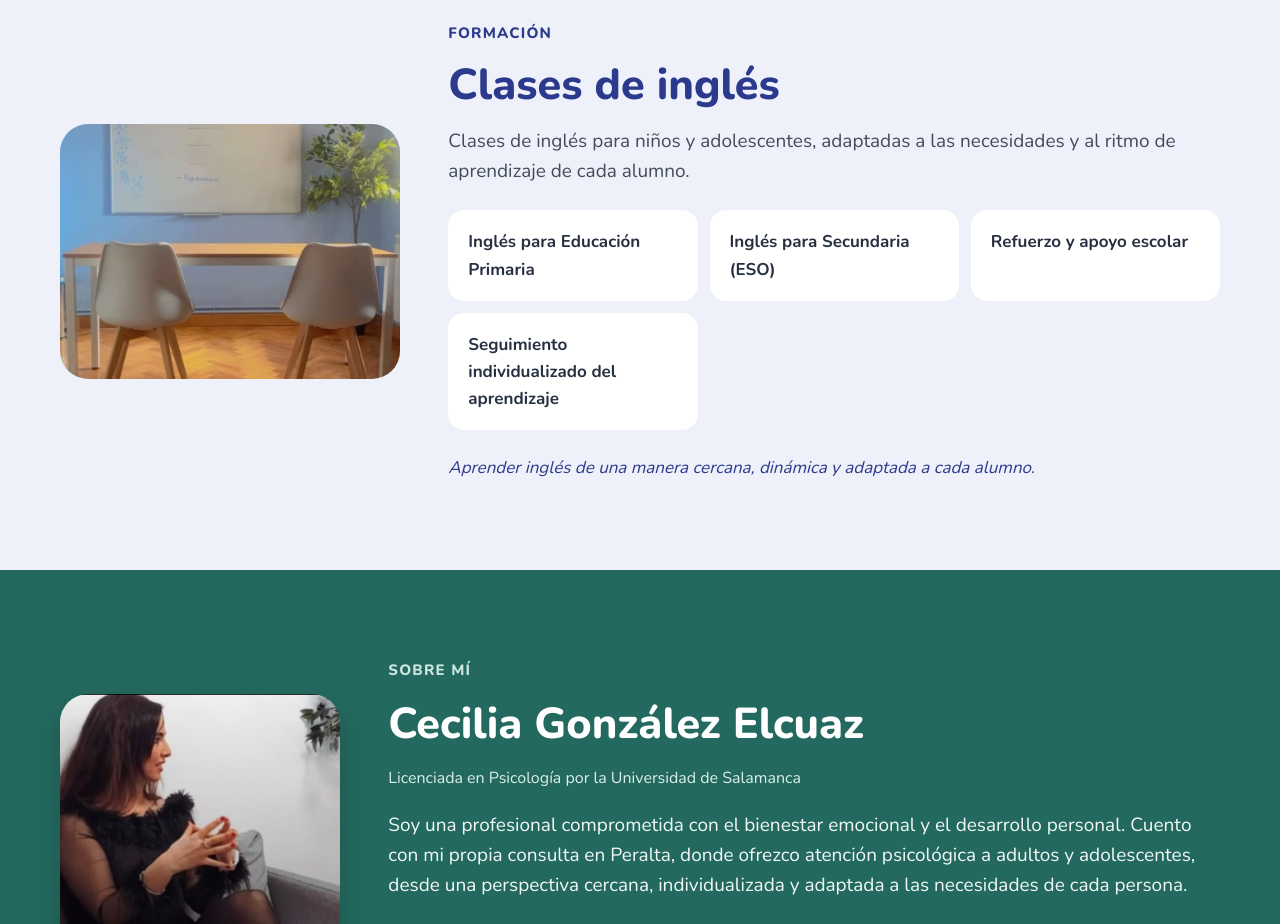
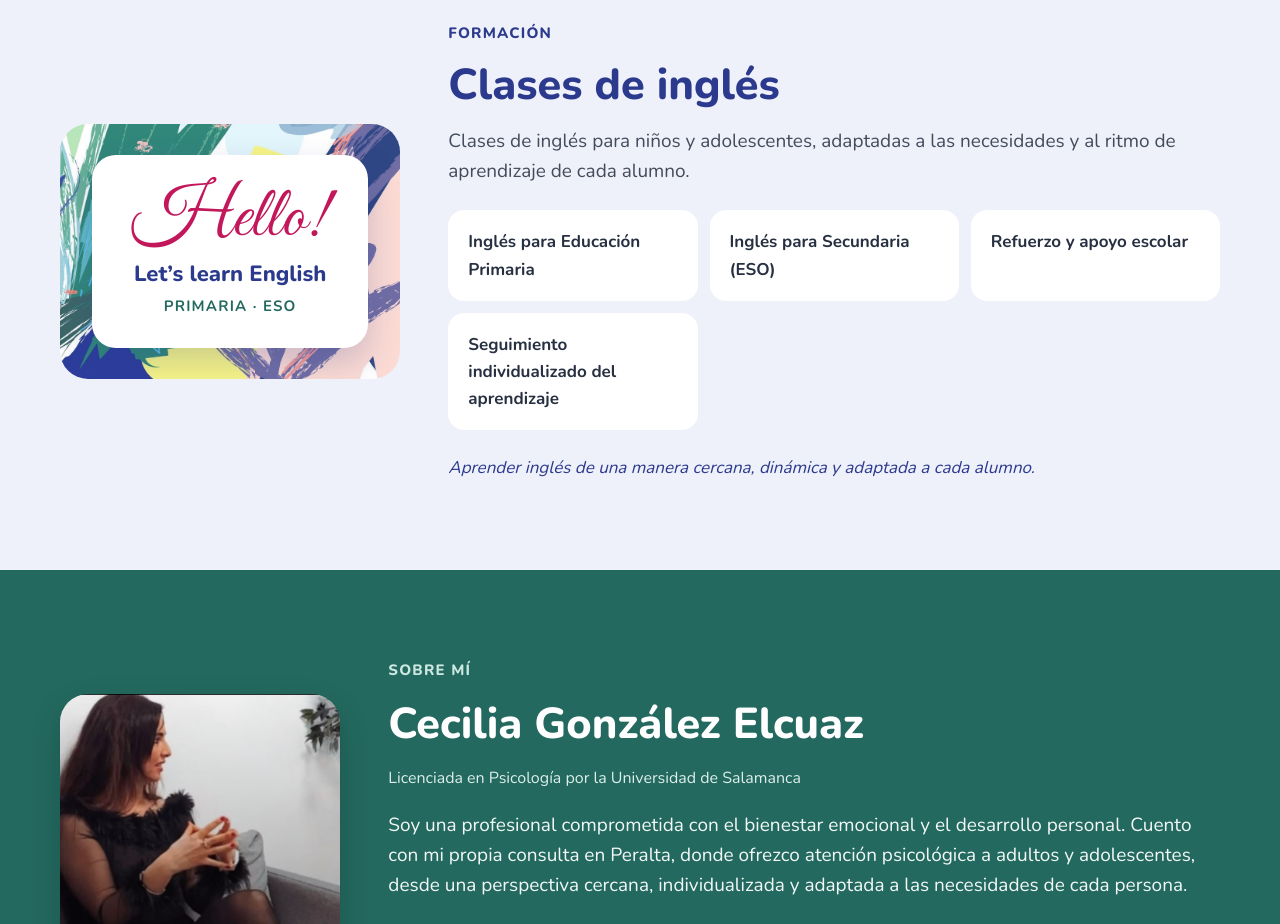
Before and after one commit to vetonek/cecilia, a plain HTML site: page index.html in a window 1280 px wide. Shown: the part 3300-4224 px from the top of the page. Drawn offline with nearby package versions, Linux system fonts and the light colour scheme.

Commit message:
Inglés: sustituir foto del aula por composición gráfica
Co-Authored-By: Claude Opus 5.5 <noreply@anthropic.com>
Claude-Session: https://claude.ai/code/session_013XqdMojpH7WYjBmHCNsYw1

```diff
--- a/index.html
+++ b/index.html
@@ -153,7 +153,14 @@ Escríbeme por WhatsApp</a>
 <section id="ingles" style="background: #EEF0FA">
 <div style="max-width: 1160px; margin: 0 auto; padding: 88px 24px; display: flex; flex-wrap: wrap; gap: 48px; align-items: center">
 <div style="flex: 1 1 340px; min-width: 0">
-<img src="img/aula.jpg" alt="Aula de la consulta en Peralta, con mesa, dos sillas y pizarra" style="aspect-ratio: 4 / 3; width: 100%; height: auto; object-fit: cover; object-position: 50% 62%; border-radius: 28px; display: block">
+<div style="position: relative; aspect-ratio: 4 / 3; width: 100%; border-radius: 28px; overflow: hidden; display: flex; align-items: center; justify-content: center">
+<img src="img/patron.jpg" alt="" style="position: absolute; inset: 0; width: 100%; height: 100%; object-fit: cover; object-position: 60% 50%; display: block">
+<div style="position: relative; background: #FFFFFF; border-radius: 24px; padding: 28px 40px 30px; display: flex; flex-direction: column; align-items: center; gap: 6px; box-shadow: 0 14px 34px rgba(43,58,140,0.22); text-align: center; margin: 24px">
+<span style="font-family: 'Great Vibes', cursive; font-size: 72px; line-height: 1; color: #C2185B">Hello!</span>
+<span style="font-weight: 800; font-size: 22px; line-height: 1.2; color: #2B3A8C">Let’s learn English</span>
+<span style="font-weight: 700; font-size: 15px; letter-spacing: 0.08em; text-transform: uppercase; color: #23695F">Primaria · ESO</span>
+</div>
+</div>
 </div>
 <div style="flex: 999 1 480px; min-width: 0; display: flex; flex-direction: column; gap: 16px">
 <p style="margin: 0; font-size: 15px; font-weight: 800; letter-spacing: 0.08em; text-transform: uppercase; color: #2B3A8C">Formación</p>
```
Also changed, not shown: img/aula.jpg (deleted).
